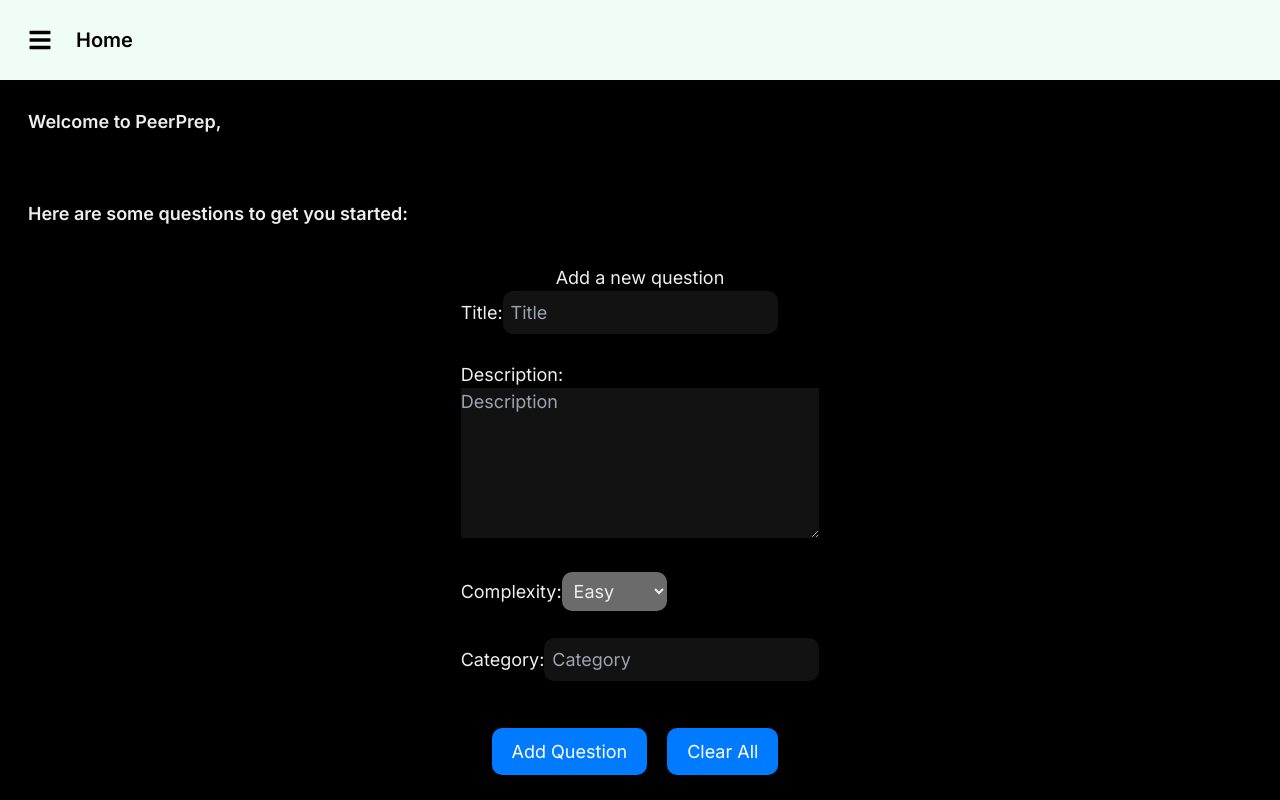
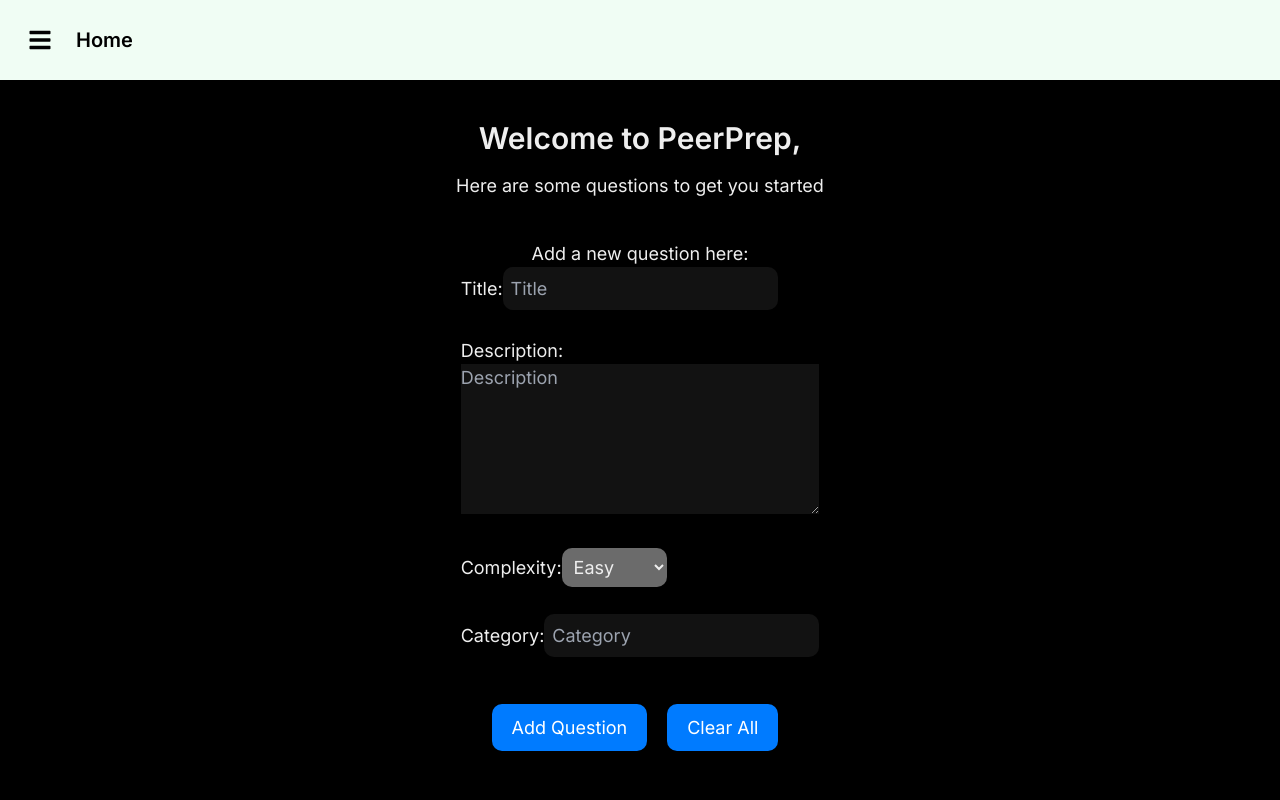
Before and after one commit to yiyefyy/ay2324s1-course-assessment-g25, a Next.js app in the folder frontend/: page /homepage in a window 1280 px wide. Shown: the top 800 px of the page. Built offline with nearby package versions, Linux system fonts and the light colour scheme.

Commit message:
Delete question functionality and refactor code

```diff
--- a/frontend/src/app/homepage/page.js
+++ b/frontend/src/app/homepage/page.js
@@ -7,9 +7,7 @@
 import { SideBar } from '../../components/sideBar';
 import '/Users/wangxinyi/Desktop/3219 Assignment/frontend/src/app/styles.css';
 
-
 export default function Homepage() {
-
     const [sidebar, setsidebar] = useState(false);
     const showSideBar = () => setsidebar(!sidebar);
     const [storedName, setStoredName] = useState('');
@@ -83,6 +81,14 @@
 
     const isDuplicateQuestion = (title, questions) => {
         return questions.some((question) => question.title === title);
+    };
+
+
+    const handleDelete = (index) => {
+        const updatedQuestions = [...questions];
+        updatedQuestions.splice(index, 1);
+        setQuestions(updatedQuestions);
+        localStorage.setItem("questions", JSON.stringify(updatedQuestions));
     };
 
 
@@ -402,12 +408,13 @@
                 </div>
             </IconContext.Provider>
 
-            <p className="p-7 text-lg font-semibold mb-2">Welcome to PeerPrep, {storedName}</p>
-            <p className="p-7 text-lg font-semibold mb-2">Here are some questions to get you started:</p>
-
+            <div className="text-center mt-10 mb-10">
+                <p className="text-3xl font-semibold mb-4">Welcome to PeerPrep, {storedName}</p>
+                <p className="text-lg font-normal">Here are some questions to get you started</p>
+            </div>
 
             <main>
-                <h2>Add a new question</h2>
+                <h2>Add a new question here: </h2>
                 <div className="form-center">
                     <form id="questionForm" onSubmit={handleSubmit}>
                     <label htmlFor="questionTitle">Title:</label>
@@ -455,14 +462,14 @@
                     </form>
                 </div>
 
-                {/* Add a modal for confirmation */}
+                {/* Add a modal for confirmation
                 <div id="confirmationModal" className="modal">
                     <div className="modal-content">
                     <p>Are you sure you want to delete this question?</p>
                     <button id="confirmDeleteButton">Yes</button>
                     <button id="cancelDeleteButton">No</button>
                     </div>
-                </div>
+                </div> */}
 
                 <div className="table-conatiner">
                     <table>
@@ -489,8 +496,7 @@
                                 <td>
                                     <button
                                         className="delete-button"
-                                        data-index={index}
-                                        onClick={() => deleteQuestion(index)}
+                                        onClick={() => handleDelete(index)}
                                     >
                                         Delete
                                      </button>
```
